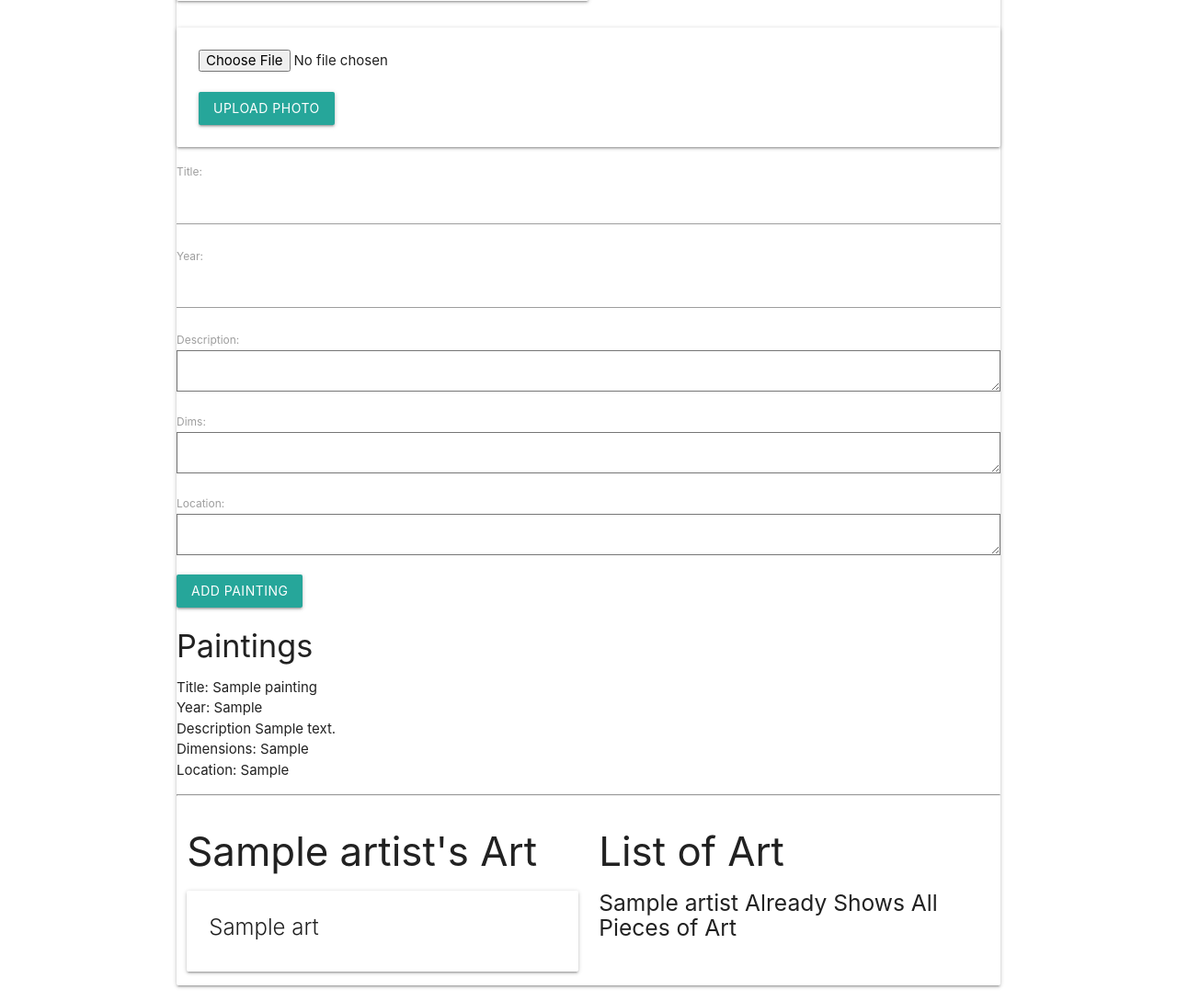
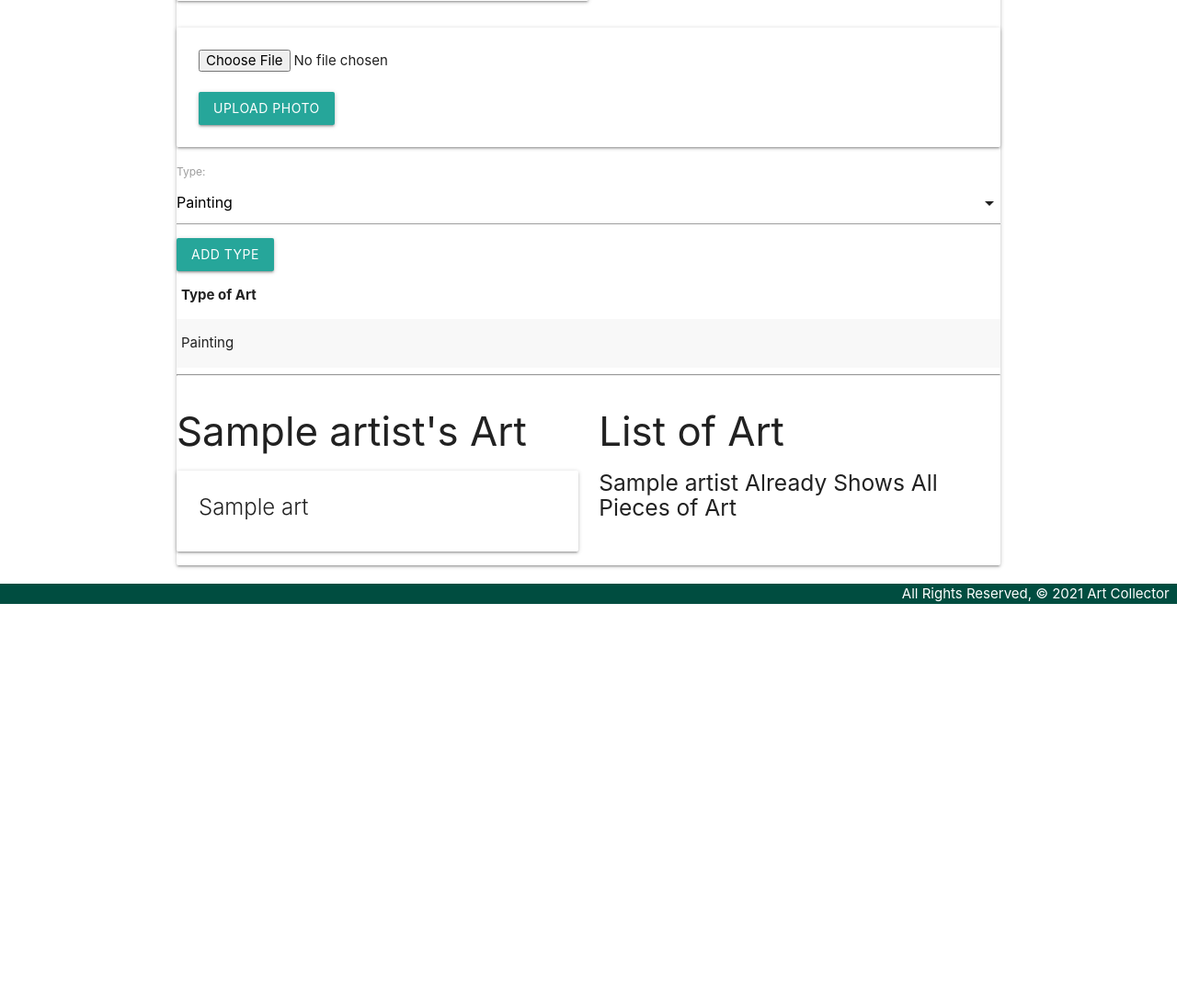
Before and after one commit to alejandracampero/painting_collector, a Django app: page /artists/1/ in a window 1280 px wide. Shown: the part 788-1877 px from the top of the page at 92% size. After the commit the page ends 1445 px from the top, so only its background shows below. Run offline with Django 3.2, Linux system fonts and the light colour scheme; a user stored in the database is signed in; tables that the repository leaves empty hold one stand-in row (values such as "Sample post"); grey boxes are pictures that could not be loaded.

Commit message:
replace painting model for type model

```diff
--- a/main_app/admin.py
+++ b/main_app/admin.py
@@ -1,8 +1,8 @@
 from django.contrib import admin
-from .models import Artist, Painting, Art, Photo
+from .models import Artist, Type, Art, Photo
 
 # Register your models here.
 admin.site.register(Artist)
-admin.site.register(Painting)
+admin.site.register(Type)
 admin.site.register(Art)
 admin.site.register(Photo)
--- a/main_app/forms.py
+++ b/main_app/forms.py
@@ -1,7 +1,7 @@
 from django.forms import ModelForm
-from .models import Painting
+from .models import Type
 
-class PaintingForm(ModelForm):
+class TypeForm(ModelForm):
   class Meta:
-    model = Painting
-    fields = ['title', 'year', 'description', 'dims', 'location']
+    model = Type
+    fields = ['type']
--- a/main_app/models.py
+++ b/main_app/models.py
@@ -1,6 +1,12 @@
 from django.db import models
 from django.urls import reverse
 from django.contrib.auth.models import User
+
+TYPES = (
+    ('P', 'Painting'),
+    ('S', 'Sculpture'),
+    ('D', 'Drawing')
+)
 
 class Art(models.Model):
   title = models.CharField(max_length=100)
@@ -33,19 +39,19 @@ class Artist(models.Model):
     def get_absolute_url(self):
       return reverse('detail', kwargs={'artist_id': self.id})
 
-class Painting(models.Model):
-    title = models.CharField(max_length=100)
-    year = models.CharField(max_length=100)
-    description = models.TextField(max_length=700)
-    dims = models.TextField()
-    location = models.TextField()
+class Type(models.Model):
+    type = models.CharField(
+    max_length=1,
+    # add the 'choices' field option
+    choices=TYPES,
+    # set the default value for Type to be 'P'
+    default=TYPES[0][0]
+  )
     artist = models.ForeignKey(Artist, on_delete=models.CASCADE)
 
     def __str__(self):
-      return self.title
+          return f"{self.get_type_display()}"
 
-    class Meta:
-      ordering = ['title']
 
 class Photo(models.Model):
   url = models.CharField(max_length=200)
--- a/main_app/templates/artists/detail.html
+++ b/main_app/templates/artists/detail.html
@@ -15,7 +15,7 @@
     <a href="{% url 'artists_update' artist.id %}">Edit</a>
     <a href="{% url 'artists_delete' artist.id %}">Delete</a>
   </div>
-     {% for photo in artist.photo_set.all %}
+    {% for photo in artist.photo_set.all %}
       <img class="responsive-img card-panel" src="{{photo.url}}">
     {% empty %}
       <div class="card-panel teal-text center-align">No Photos Uploaded</div>
@@ -25,26 +25,27 @@
     <input type="file" name="photo-file">
     <br><br>
     <input type="submit" class="btn" value="Upload Photo">
-</form>
+    </form>
     <div class="col s6">
-      <form action="{% url 'add_painting' artist.id %}" method="post">
-      {% csrf_token %}
-      {{ painting_form.as_p }}
-      <input type="submit" class="btn" value="Add Painting">
-      </form>
-      <h4>Paintings</h4>
-        {% for painting in artist.painting_set.all %}
-        <div>
-          <ul>
-            <li>Title: {{painting.title}}</li>
-            <li>Year: {{painting.year}}</li>
-            <li>Description {{painting.description}}</li>
-            <li>Dimensions: {{painting.dims}}</li>
-            <li>Location: {{painting.location}}</li>
-          </ul>
-        </div>
+       <form form action="{% url 'add_type' artist.id %}" method="post">
+        {% csrf_token %}
+        {{ type_form.as_p }}
+        <input type="submit" class="btn" value="Add Type">
+       </form>
+   <div class="col s6">
+    <table class="striped">
+      <thead>
+        <tr><th>Type of Art</th></tr>
+      </thead>
+      <tbody>
+        {% for type in artist.type_set.all %}
+          <tr>
+            <td>{{type.get_type_display}}</td>
+          </tr>
         {% endfor %}
-    </div>
+      </tbody>
+    </table>
+  </div>
 <hr>
 <div class="row">
   <div class="col s6">
@@ -85,6 +86,11 @@
       <h5>{{artist.name}} Already Shows All Pieces of Art</h5>
     {% endif %}
   </div>
+  <script>
+  // add additional JS to initialize select below
+  var selectEl = document.getElementById('id_type');
+  M.FormSelect.init(selectEl);
+</script>
 </div>
 
 {% endblock %}
--- a/main_app/urls.py
+++ b/main_app/urls.py
@@ -9,7 +9,7 @@ urlpatterns = [
   path('artists/create/', views.ArtistCreate.as_view(), name='artists_create'),
   path('artists/<int:pk>/update/', views.ArtistUpdate.as_view(), name='artists_update'),
   path('artists/<int:pk>/delete/', views.ArtistDelete.as_view(), name='artists_delete'),
-  path('artists/<int:artist_id>/add_painting/', views.add_painting, name='add_painting'),
+  path('artists/<int:artist_id>/add_type/', views.add_type, name='add_type'),
   path('art/<int:pk>/', views.ArtDetail.as_view(), name='art_detail'),
   path('art/create/', views.ArtCreate.as_view(), name='art_create'),
   path('art/<int:pk>/update/', views.ArtUpdate.as_view(), name='art_update'),
--- a/main_app/views.py
+++ b/main_app/views.py
@@ -3,7 +3,7 @@ from django.views.generic.edit import CreateView, UpdateView, DeleteView
 import uuid
 import boto3
 from .models import Artist, Art, Photo
-from .forms import PaintingForm
+from .forms import TypeForm
 from django.views.generic import ListView, DetailView
 from django.contrib.auth import login
 from django.contrib.auth.forms import UserCreationForm
@@ -29,8 +29,8 @@ def artists_index(request):
 def artists_detail(request, artist_id):
   artist = Artist.objects.get(id=artist_id)
   art_artist_doesnt_have = Art.objects.exclude(id__in = artist.art.all().values_list('id'))
-  painting_form = PaintingForm()
-  return render(request, 'artists/detail.html', { 'artist': artist, 'painting_form': painting_form,'art': art_artist_doesnt_have })
+  type_form = TypeForm()
+  return render(request, 'artists/detail.html', { 'artist': artist, 'type_form': type_form,'art': art_artist_doesnt_have })
 
 class ArtistCreate(LoginRequiredMixin, CreateView):
   model = Artist
@@ -52,16 +52,16 @@ class ArtistDelete(LoginRequiredMixin, DeleteView):
   success_url = '/artists/'
 
 @login_required
-def add_painting(request, artist_id):
+def add_type(request, artist_id):
   # create a ModelForm instance using the data in request.POST
-  form = PaintingForm(request.POST)
+  form = TypeForm(request.POST)
   # validate the form
   if form.is_valid():
     # don't save the form to the db until it
     # has the artist_id assigned
-    new_painting = form.save(commit=False)
-    new_painting.artist_id = artist_id
-    new_painting.save()
+    new_type = form.save(commit=False)
+    new_type.artist_id = artist_id
+    new_type.save()
   return redirect('detail', artist_id=artist_id)
 
 @login_required
```
Also changed, not shown: main_app/migrations/0010_auto_20210511_1527.py (added).
